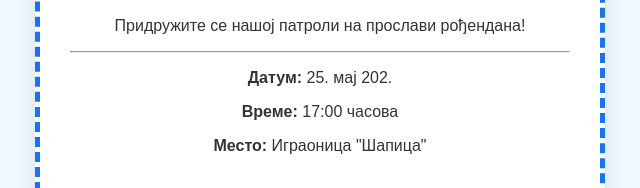
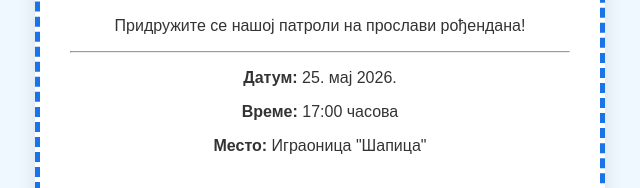
Before and after one commit to tisidora/patrolne-sape, a plain HTML site: page index.html in a window 1280 px wide. Shown: the part 400-588 px from the top of the page, 320-960 px from the left. Drawn offline with Linux system fonts and the light colour scheme.

Commit message:
Update index.html

```diff
--- a/index.html
+++ b/index.html
@@ -80,7 +80,7 @@
         <h2>Позивница</h2>
         <p>Придружите се нашој патроли на прослави рођендана!</p>
         <hr>
-        <p><strong>Датум:</strong> 25. мај 202.</p>
+        <p><strong>Датум:</strong> 25. мај 2026.</p>
         <p><strong>Време:</strong> 17:00 часова</p>
         <p><strong>Место:</strong> Играоница "Шапица"</p>
 
```
